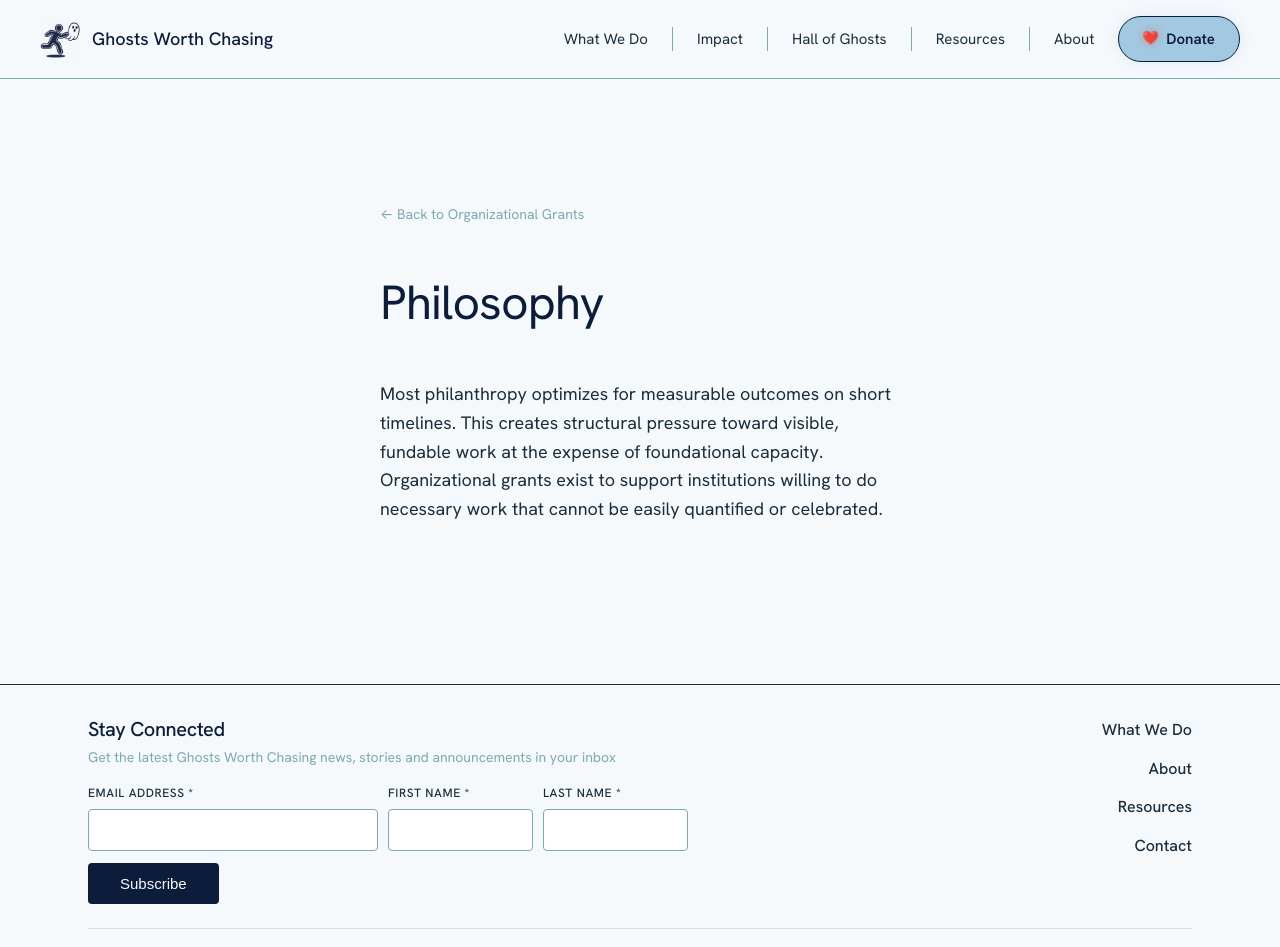
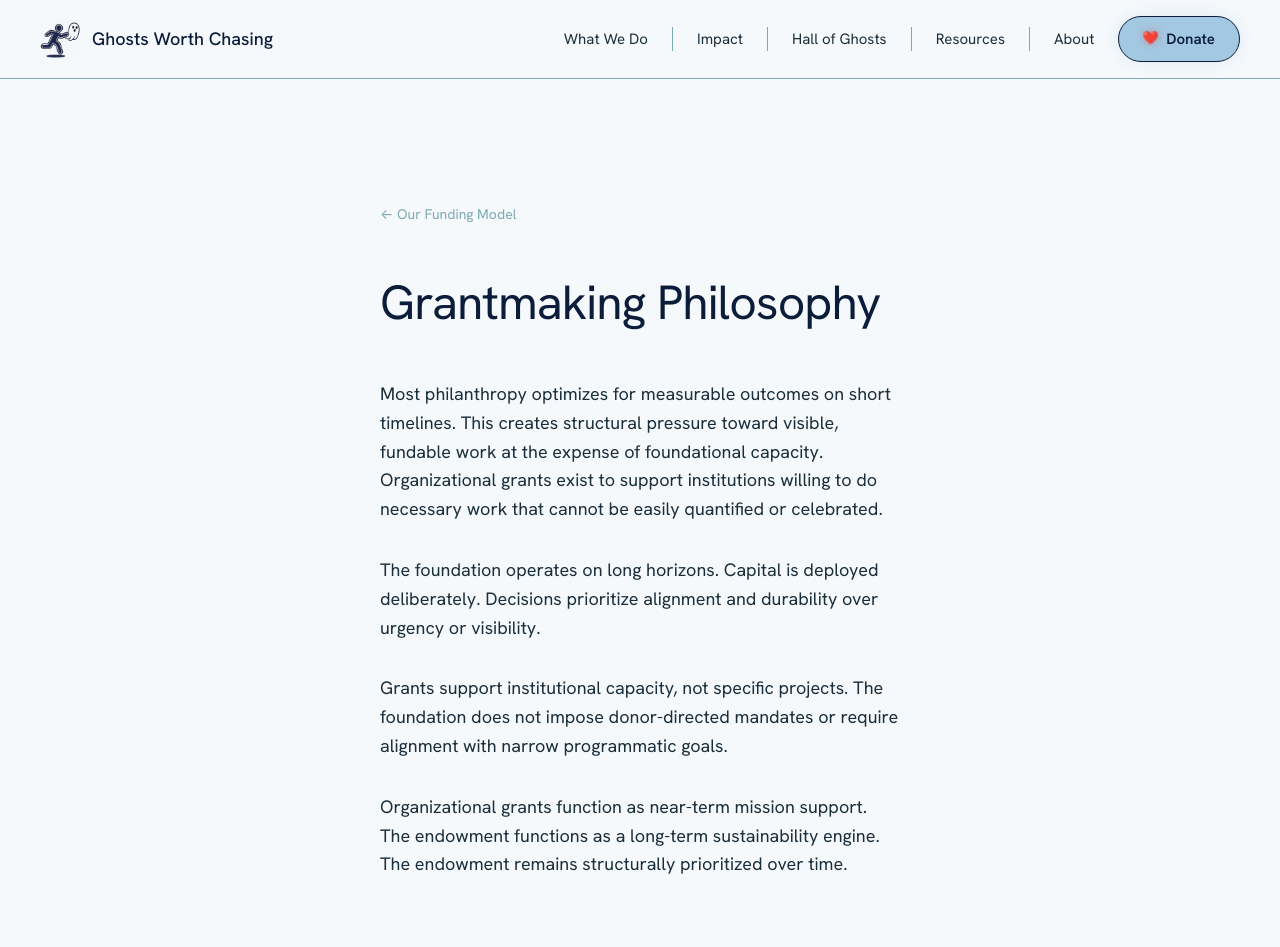
Before and after one commit to Roco41589/ghosts-worth-chasing-site, a Next.js app in the folder ghosts-redesign/: page /what-we-do/organizational-grants/philosophy in a window 1280 px wide. Shown: the top 947 px of the page. Built offline with nearby package versions, Linux system fonts and the light colour scheme.

Commit message:
Update page.tsx

```diff
--- a/ghosts-redesign/app/what-we-do/organizational-grants/philosophy/page.tsx
+++ b/ghosts-redesign/app/what-we-do/organizational-grants/philosophy/page.tsx
@@ -15,11 +15,11 @@ export default function Philosophy() {
           marginBottom: 'var(--space-md)',
         }}
       >
-        ← Back to Organizational Grants
+        ← Our Funding Model
       </Link>
 
       <h1 style={{ color: 'var(--color-deep-navy)', marginBottom: 'var(--space-md)' }}>
-        Philosophy
+        Grantmaking Philosophy
       </h1>
 
       <p>
@@ -28,6 +28,21 @@ export default function Philosophy() {
         Organizational grants exist to support institutions willing to do necessary work that
         cannot be easily quantified or celebrated.
       </p>
+
+      <p>
+        The foundation operates on long horizons. Capital is deployed deliberately. Decisions
+        prioritize alignment and durability over urgency or visibility.
+      </p>
+
+      <p>
+        Grants support institutional capacity, not specific projects. The foundation does not
+        impose donor-directed mandates or require alignment with narrow programmatic goals.
+      </p>
+
+      <p>
+        Organizational grants function as near-term mission support. The endowment functions as
+        a long-term sustainability engine. The endowment remains structurally prioritized over time.
+      </p>
     </section>
   )
 }
```
